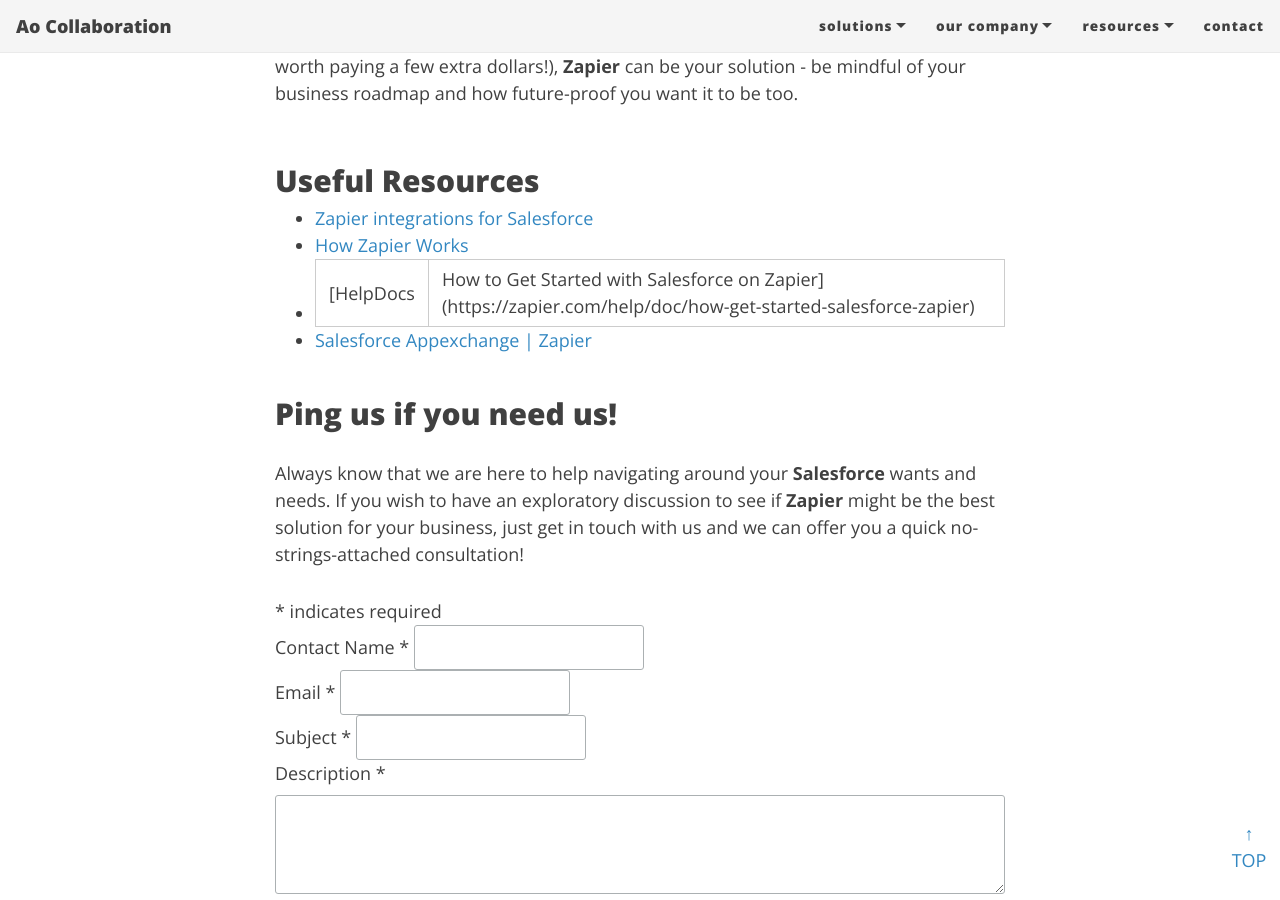
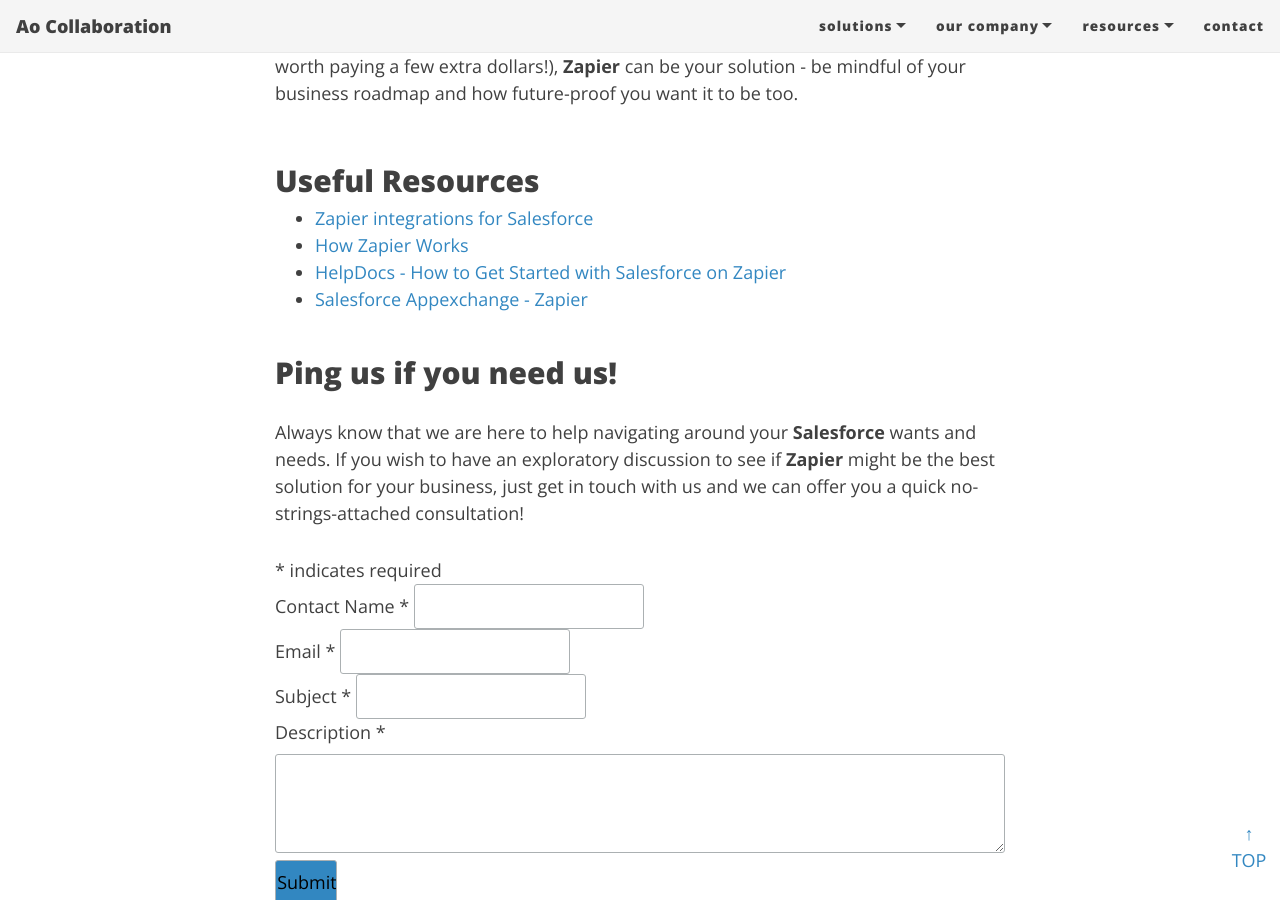
Before and after one commit to Ao-Collaboration/Ao-Collaboration.github.io, a Jekyll site: the page built from _posts/2021-03-09-automation-zapier-salesforce.md, in a window 1280 px wide and 900 px high, scrolled down 3040 px. Built offline with Jekyll 4.4.1, drawn with Linux system fonts in a browser that asks for light colours; nearby versions of some CDN libraries; comment, search, counter and statistics services are not loaded.

Commit message:
Update 2021-03-09-automation-zapier-salesforce.md

```diff
--- a/_posts/2021-03-09-automation-zapier-salesforce.md
+++ b/_posts/2021-03-09-automation-zapier-salesforce.md
@@ -55,8 +55,8 @@
 ## Useful Resources
 * [Zapier integrations for Salesforce](https://zapier.com/apps/salesforce/integrations)
 * [How Zapier Works](https://zapier.com/how-it-works)
-* [HelpDocs | How to Get Started with Salesforce on Zapier](https://zapier.com/help/doc/how-get-started-salesforce-zapier)
-* [Salesforce Appexchange | Zapier](https://appexchange.salesforce.com/appxListingDetail?listingId=a0N30000007pJYIEA2)
+* [HelpDocs - How to Get Started with Salesforce on Zapier](https://zapier.com/help/doc/how-get-started-salesforce-zapier)
+* [Salesforce Appexchange - Zapier](https://appexchange.salesforce.com/appxListingDetail?listingId=a0N30000007pJYIEA2)
 <br/>
 <br/>
 
```
